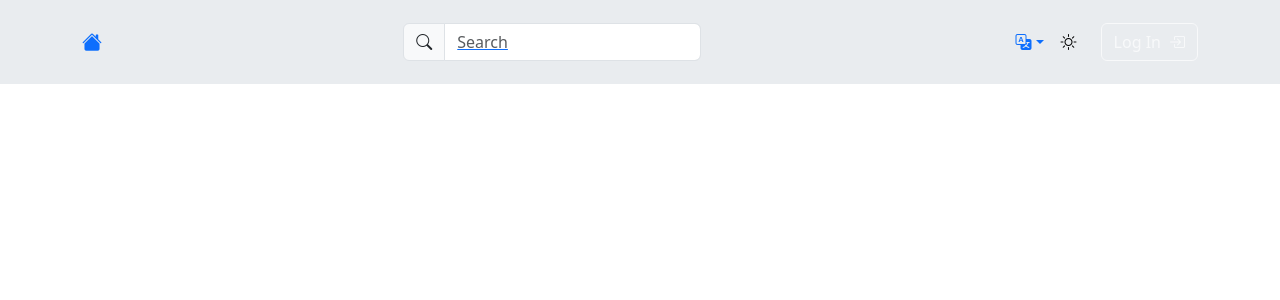
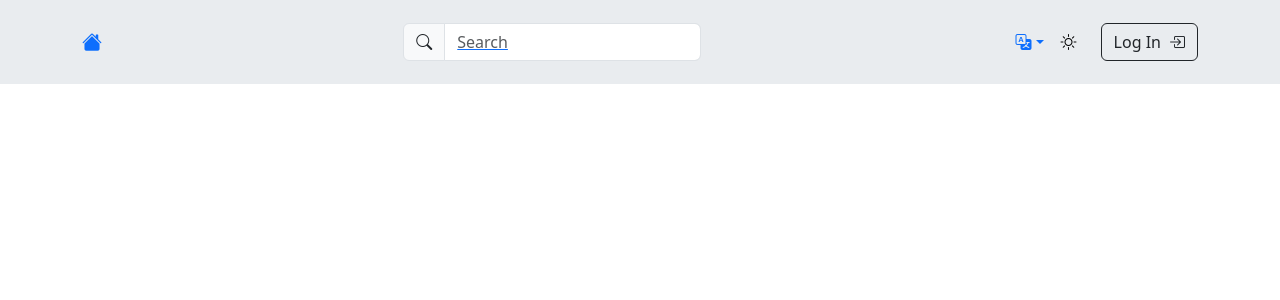
Before and after one commit to martsul/questionnaire-client, a React (Vite) app: page / in a window 1280 px wide. Shown: the top 300 px of the page. Built offline with nearby package versions, Linux system fonts and the light colour scheme.

Commit message:
fix header styles

```diff
--- a/package.json
+++ b/package.json
@@ -12,6 +12,7 @@
   "dependencies": {
     "bootstrap": "^5.3.3",
     "bootstrap-icons": "^1.11.3",
+    "classnames": "^2.5.1",
     "react": "^19.0.0",
     "react-bootstrap": "^2.10.9",
     "react-dom": "^19.0.0",
--- a/src/components/user/user.tsx
+++ b/src/components/user/user.tsx
@@ -3,10 +3,13 @@ import { Link } from "react-router-dom";
 import styles from "./user.module.css";
 import { useLanguage } from "../../contexts/language-context/use-language";
 import { dictionary } from "../../constants/dictionary";
+import classNames from "classnames";
+import { useTheme } from "../../contexts/theme-context/use-theme";
 
 export const User = () => {
     const isAuthorized = false;
     const { language } = useLanguage();
+    const { theme } = useTheme();
     const words = dictionary[language].header;
 
     return (
@@ -14,7 +17,11 @@ export const User = () => {
             {!isAuthorized && (
                 <Link
                     to={"/login"}
-                    className="text-nowrap btn btn-outline-light d-flex gap-2 align-items-center"
+                    className={classNames(
+                        "text-nowrap btn d-flex gap-2 align-items-center",
+                        { "btn-outline-light": theme === "dark" },
+                        { "btn-outline-dark": theme === "light" }
+                    )}
                 >
                     <span className="d-none d-sm-inline">{words.login}</span>
                     <i className="bi bi-box-arrow-in-right"></i>
```
Also changed, not shown: 1 other file (tests, documents, lock files or other folders).
